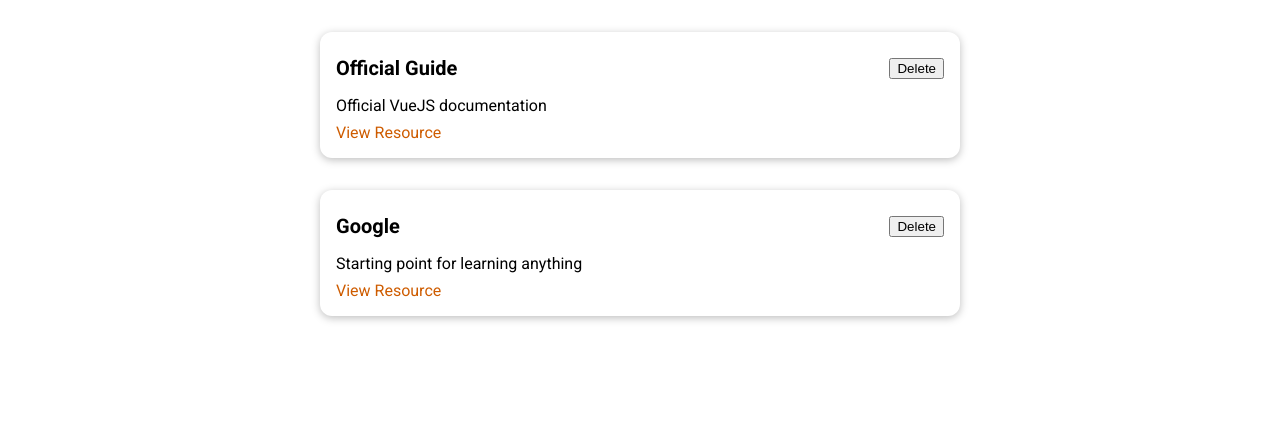
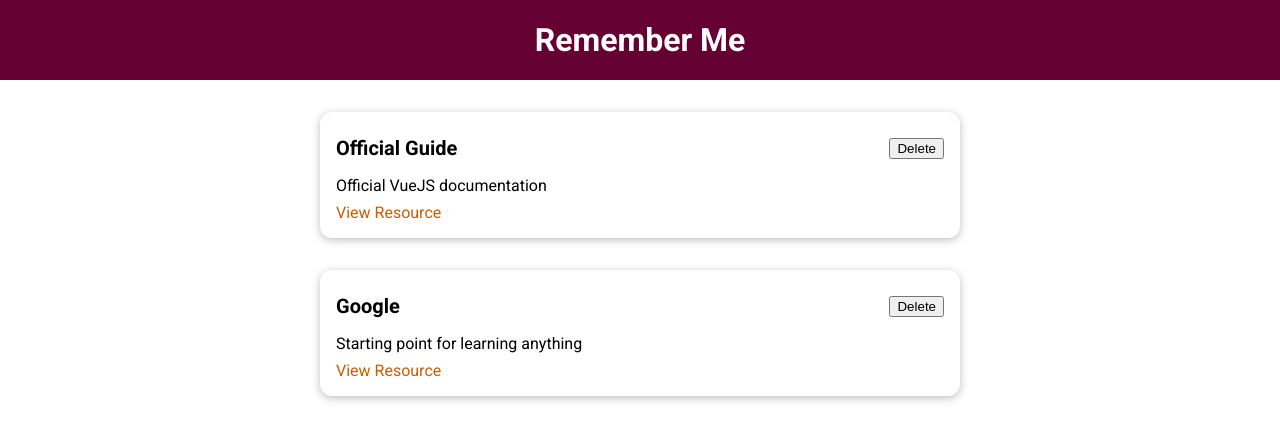
Before and after one commit to Gagandeep39/vue-remember-me, a Vue app: page / in a window 1280 px wide. Shown: the top 440 px of the page. Built offline with nearby package versions, Linux system fonts and the light colour scheme.

Commit message:
Added header

```diff
--- a/src/App.vue
+++ b/src/App.vue
@@ -1,10 +1,10 @@
 <template>
-  <stored-resource
-    :storedResources="storedResources"
-  ></stored-resource>
+  <the-header title="Remember Me"></the-header>
+  <stored-resource :storedResources="storedResources"></stored-resource>
 </template>
 
 <script>
+import TheHeader from './components/layouts/TheHeader.vue';
 import StoredResource from './components/StoredResource.vue';
 
 export default {
@@ -28,7 +28,8 @@
     };
   },
   components: {
-    StoredResource
+    StoredResource,
+    TheHeader
   }
 };
 </script>
--- /dev/null
+++ b/src/components/layouts/TheHeader.vue
@@ -0,0 +1,25 @@
+<template>
+  <header>
+    <h1>{{ title }}</h1>
+  </header>
+</template>
+<script>
+export default {
+  props: ['title']
+};
+</script>
+<style scoped>
+header {
+  width: 100%;
+  height: 5rem;
+  background-color: #640032;
+  display: flex;
+  justify-content: center;
+  align-items: center;
+}
+
+header h1 {
+  color: white;
+  margin: 0;
+}
+</style>
```
